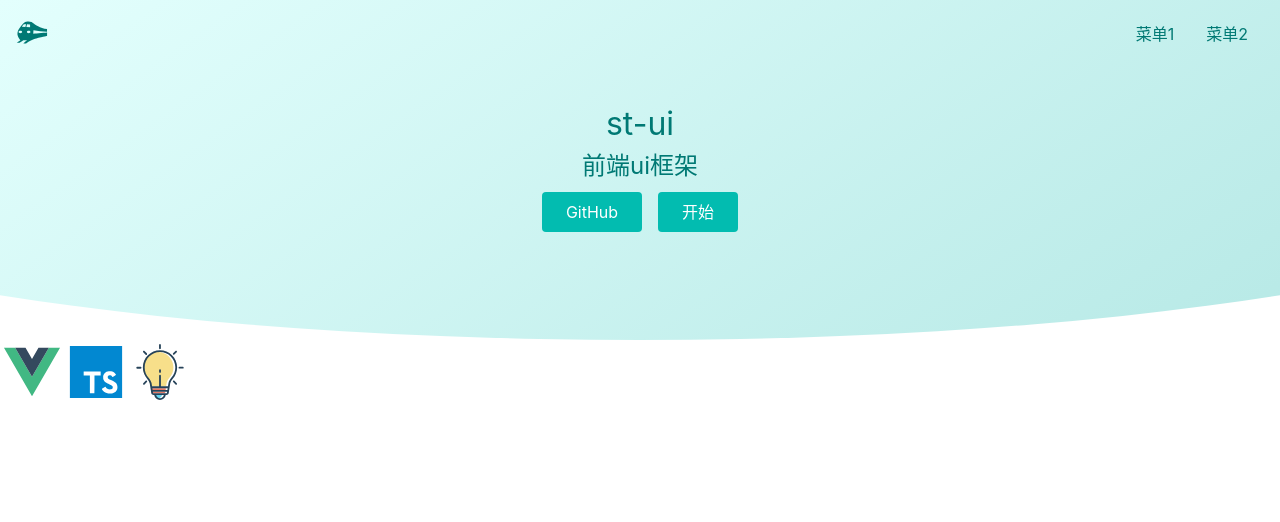
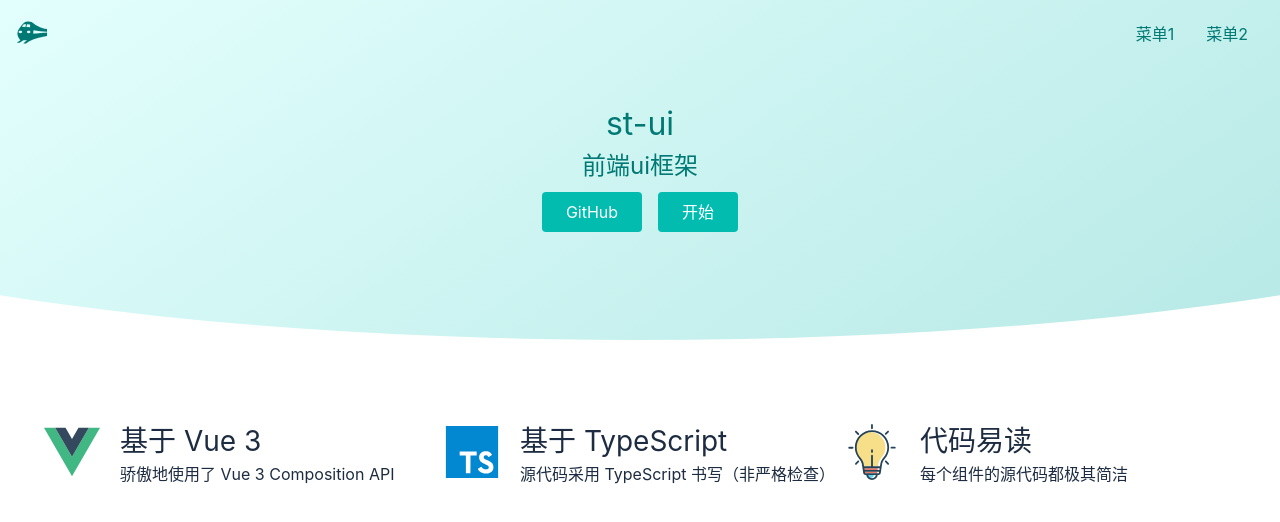
Before and after one commit to DelphineKong/st-ui, a Vue app: page /#/ in a window 1280 px wide. Shown: the top 522 px of the page. Built offline with nearby package versions, Linux system fonts and the light colour scheme.

Commit message:
features样式

```diff
--- a/src/views/Home.vue
+++ b/src/views/Home.vue
@@ -12,15 +12,29 @@
       </div>
     </div>
     <div class="features">
-      <svg class="icon">
+      <ul>
+        <li>
+          <svg>
             <use xlink:href="#icon-vue"></use>
           </svg>
-      <svg class="icon">
+          <h3>基于 Vue 3</h3>
+          <p>骄傲地使用了 Vue 3 Composition API</p>
+        </li>
+        <li>
+          <svg>
             <use xlink:href="#icon-ts"></use>
           </svg>
-      <svg class="icon">
+          <h3>基于 TypeScript</h3>
+          <p>源代码采用 TypeScript 书写（非严格检查）</p>
+        </li>
+        <li>
+          <svg>
             <use xlink:href="#icon-light"></use>
           </svg>
+          <h3>代码易读</h3>
+          <p>每个组件的源代码都极其简洁</p>
+        </li>
+      </ul>
     </div>
   </div>
 </template>
@@ -48,9 +62,41 @@
   clip-path: ellipse(80% 60% at 50% 40%);
 }
 .features {
+  margin: 64px auto;
+  width: 400px;
+  @media (min-width: 800px) {
+    width: 800px;
+  }
+  @media (min-width: 1200px) {
+    width: 1200px;
+  }
+  > ul {
+    display: flex;
+    flex-wrap: wrap;
+    > li {
+      width: 400px;
+      margin: 16px 0;
+      display: grid;
+      justify-content: start;
+      align-content: space-between;
+      grid-template-areas:
+        "icon title"
+        "icon text";
+      grid-template-columns: 80px auto;
+      grid-template-rows: 1fr auto;
       > svg {
+        grid-area: icon;
         width: 64px;
         height: 64px;
+      }
+      > h3 {
+        grid-area: title;
+        font-size: 28px;
+      }
+      > p {
+        grid-area: text;
+      }
+    }
   }
 }
 .banner {
```
Lines whose indentation alone changed are shown as unchanged.
